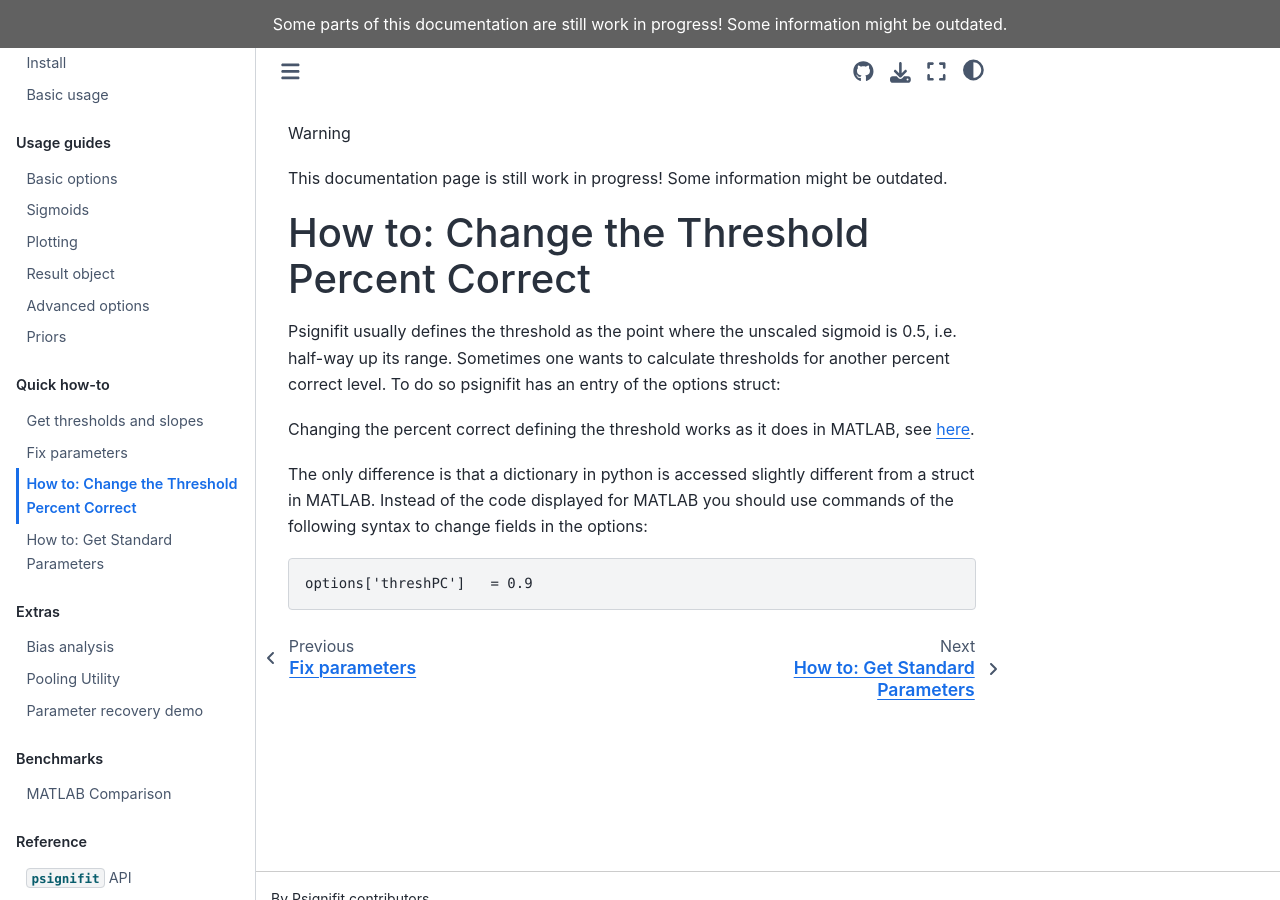
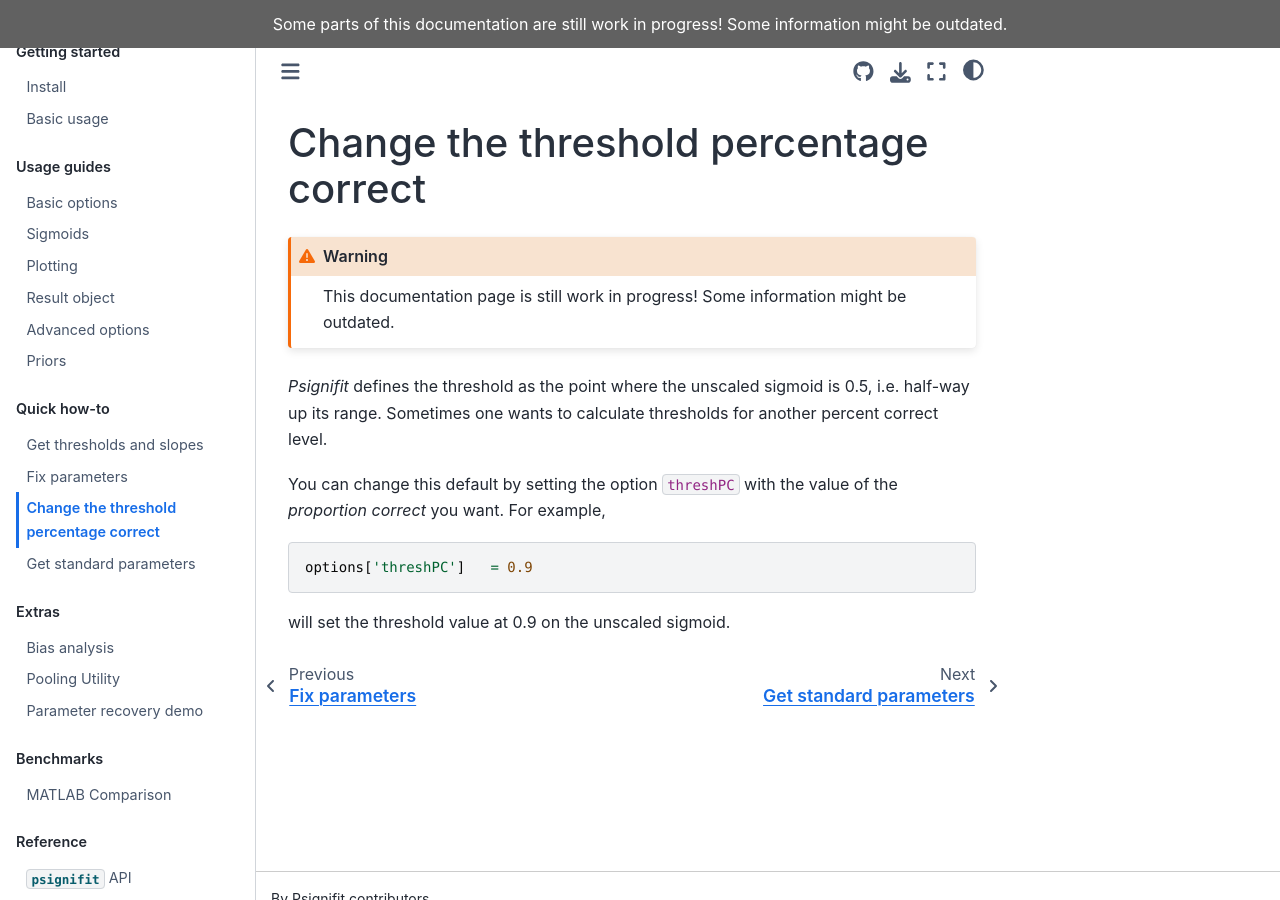
Before and after one commit to wichmann-lab/python-psignifit, a Jupyter Book: the page built from docs/how_to/How-to-Change-the-Threshold-Percent-Correct.md, in a window 1280 px wide and 900 px high. Built offline with Jupyter Book 1.0.4 settings and Sphinx 7.4.7 and the Sphinx Book theme 1.1.4, drawn with Linux system fonts in a browser that asks for light colours.

Commit message:
docs: fixes two how-to guides, including warning

````diff
--- a/docs/how_to/How-to-Change-the-Threshold-Percent-Correct.md
+++ b/docs/how_to/How-to-Change-the-Threshold-Percent-Correct.md
@@ -1,26 +1,31 @@
-:::: warning
-::: title
-Warning
-:::
+---
+jupytext:
+  text_representation:
+    extension: .md
+    format_name: myst
+    format_version: 0.13
+    jupytext_version: 1.16.4
+kernelspec:
+  display_name: Python 3 (ipykernel)
+  language: python
+  name: python3
+---
 
-This documentation page is still work in progress! Some information
-might be outdated.
-::::
+# Change the threshold percentage correct
 
-# How to: Change the Threshold Percent Correct
+```{warning}
+This documentation page is still work in progress! Some information might be outdated.
+```
 
-Psignifit usually defines the threshold as the point where the unscaled
-sigmoid is 0.5, i.e. half-way up its range. Sometimes one wants to
-calculate thresholds for another percent correct level. To do so
-psignifit has an entry of the options struct:
+*Psignifit* defines the threshold as the point where the unscaled
+sigmoid is 0.5, i.e. half-way up its range.
+Sometimes one wants to calculate thresholds for another percent correct level.
 
-Changing the percent correct defining the threshold works as it does in
-MATLAB, see
-[here](https://github.com/wichmann-lab/psignifit/wiki/How-to-Change-the-Threshold-Percent-Correct).
+You can change this default by setting the option `threshPC` with the value
+of the *proportion correct* you want. For example,
 
-The only difference is that a dictionary in python is accessed slightly
-different from a struct in MATLAB. Instead of the code displayed for
-MATLAB you should use commands of the following syntax to change fields
-in the options:
+```
+options['threshPC']   = 0.9
+```
 
-    options['threshPC']   = 0.9
+will set the threshold value at 0.9 on the unscaled sigmoid.
````
Also changed, not shown: docs/how_to/How-to-Get-Standard-Parameters.md (+6 -14 lines).
